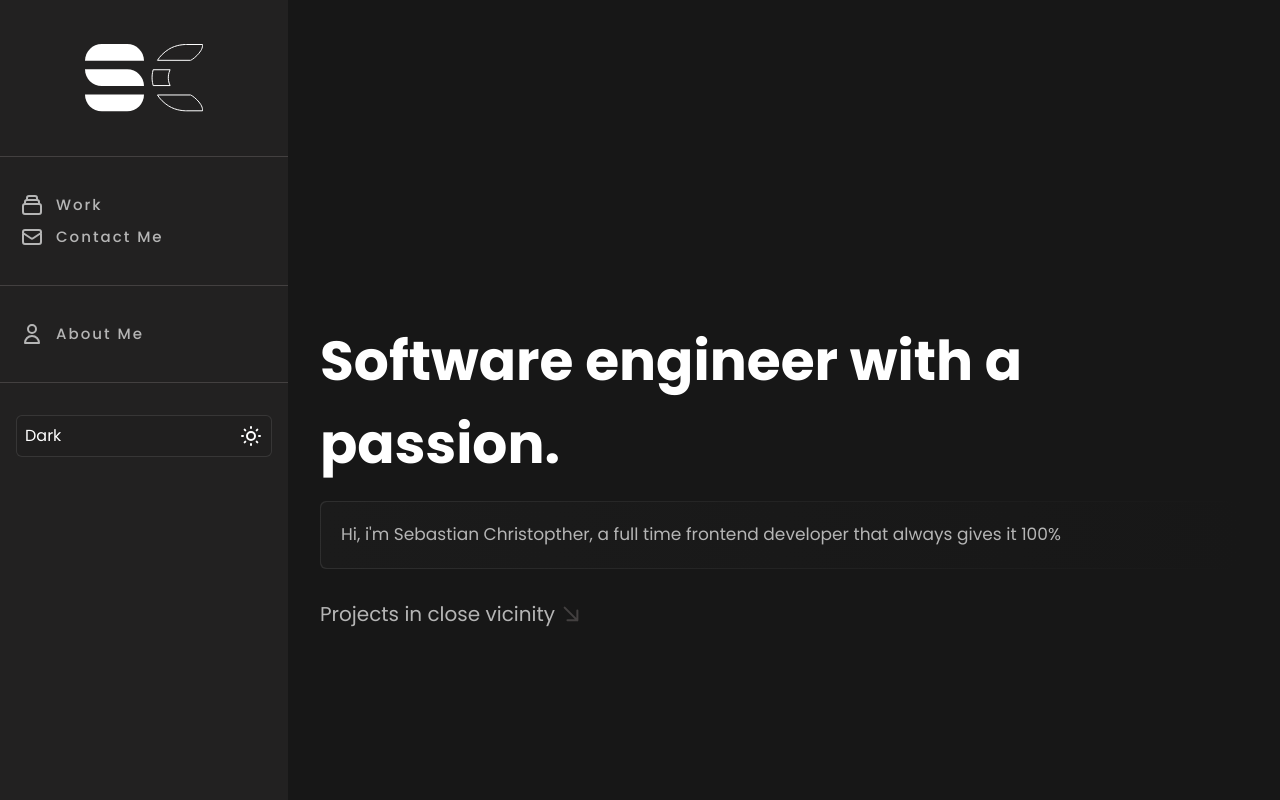
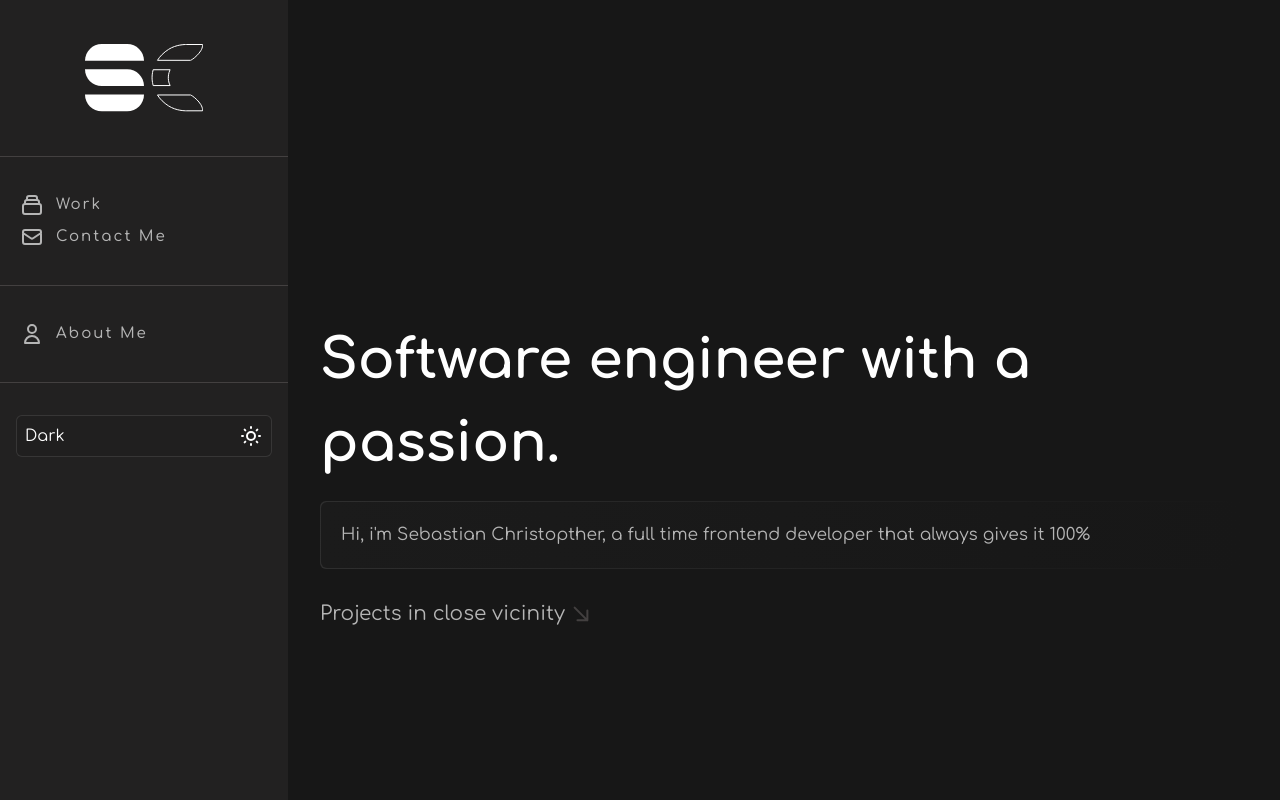
Before and after one commit to SebastianCCC/portfolioapp, a Next.js app: page / in a window 1280 px wide. Shown: the top 800 px of the page. Built offline with nearby package versions, Linux system fonts and the light colour scheme; no server answers; the database is empty.

Commit message:
change font to comfortaa

```diff
--- a/styles/globals.css
+++ b/styles/globals.css
@@ -1,11 +1,11 @@
-@import url('https://fonts.googleapis.com/css2?family=Poppins:wght@100;200;300;400;500;600;700;800;900&display=swap');
+@import url('https://fonts.googleapis.com/css2?family=Comfortaa:wght@300;400;500;600;700&display=swap');
 
 @tailwind base;
 @tailwind components;
 @tailwind utilities;
 
 * {
-  @apply box-border font-poppins dark:outline-white outline-additional;
+  @apply box-border font-comfortaa dark:outline-white outline-additional;
 }
 
 html {
--- a/tailwind.config.js
+++ b/tailwind.config.js
@@ -4,7 +4,8 @@
   theme: {
     extend: {
       fontFamily: {
-        poppins: "'Poppins', sans-serif",
+        poppins: 'Poppins, sans-serif',
+        comfortaa: 'Comfortaa, sans-serif',
       },
       colors: {
         primary: '#DA0037',
```
